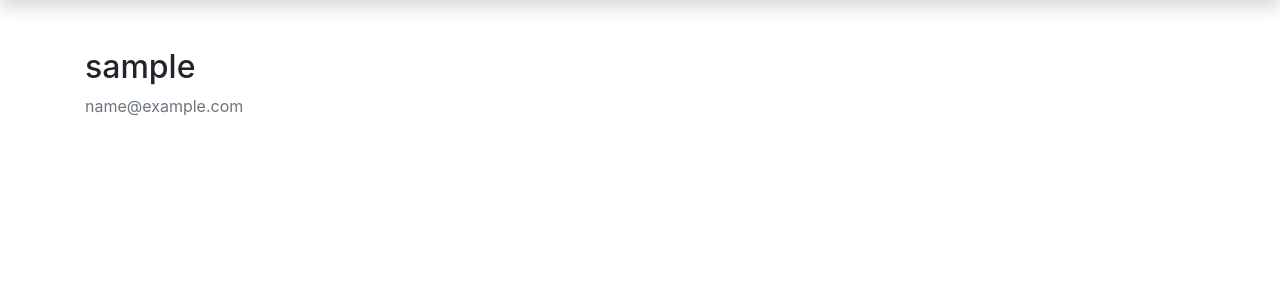
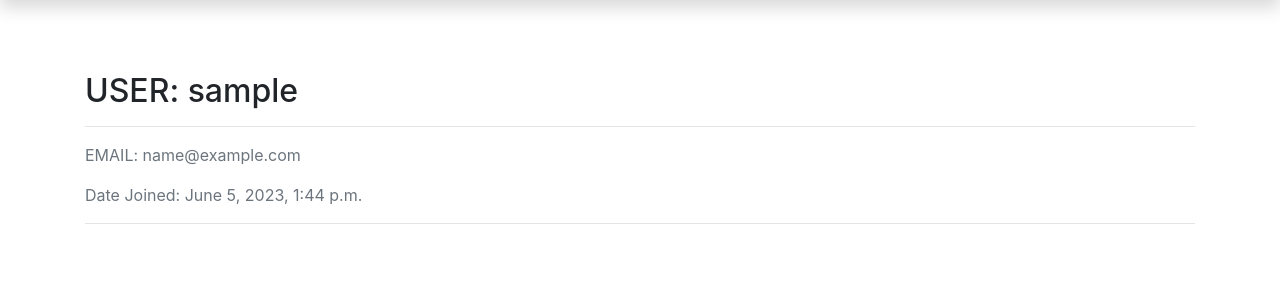
Before and after one commit to RedasMiliunas/sandbox_no1, a Django app: page /profile/ in a window 1280 px wide. Shown: the part 176-476 px from the top of the page. Run offline with Django 4.2, Linux system fonts and the light colour scheme; the visitor is signed in with stand-in values (Sample User, id 1); some libraries are stand-ins or nearby versions.

Commit message:
Pratesimas - eina prideti nuotrauka, sutvarkytas profile.html puslapis (picture atskirta nuo tekso-media)

```diff
--- a/mysite/sandbox/admin.py
+++ b/mysite/sandbox/admin.py
@@ -5,7 +5,8 @@ from .models import (Status,
                      Order,
                      OrderLine,
                      VehicleModel,
-                     OrderComment, )
+                     OrderComment,
+                     UserProfile)
 
 class OrderLineInline(admin.TabularInline):
     model = OrderLine
@@ -34,3 +35,4 @@ admin.site.register(Order, OrderAdmin)
 admin.site.register(OrderLine)
 admin.site.register(VehicleModel)
 admin.site.register(OrderComment, OrderReviewAdmin)
+admin.site.register(UserProfile, )
--- a/mysite/sandbox/models.py
+++ b/mysite/sandbox/models.py
@@ -134,4 +134,8 @@ class UserProfile(models.Model):
 
 
     def __str__(self):
-        return f'{self.username} profile'
+        return f'{self.user.username} profile'
+
+    class Meta:
+        verbose_name = 'Profile'
+        verbose_name_plural = 'Profiles'
--- a/mysite/sandbox/templates/profile.html
+++ b/mysite/sandbox/templates/profile.html
@@ -5,12 +5,17 @@
 {% block content %}
     <div class="content-section">
       <div class="media">
-        <img class="rounded-circle account-img" src="{{ user.profile.image.url }}">
+        <img class="rounded-circle account-img" src="{{ user.userprofile.picture.url }}">
+        </div>
+        <br>
         <div class="media-body">
-          <h2 class="account-heading">{{ user.username }}</h2>
-          <p class="text-secondary">{{ user.email }}</p>
+          <h2 class="account-heading">USER: {{ user.username }}</h2>
+            <hr>
+          <p class="text-secondary">EMAIL: {{ user.email }}</p>
+          <p class="text-secondary">Date Joined: {{ user.date_joined }}</p>
+            <hr>
         </div>
-      </div>
+
       <!-- FORM HERE -->
     </div>
 {% endblock %}
```
